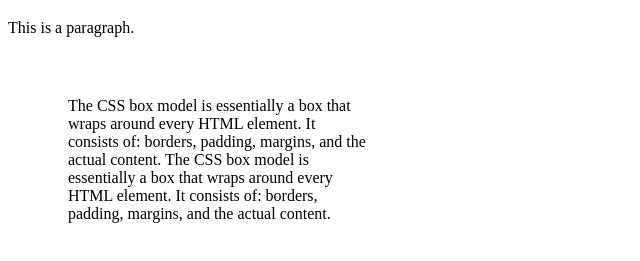
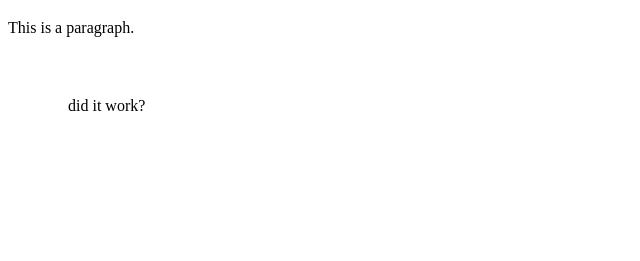
Before and after one commit to Caden44/Caden-s-first-site, a plain HTML site: page index.html in a window 1280 px wide. Shown: the part 61-322 px from the top of the page, without its empty margins (0-640 px from the left). Drawn offline with Linux system fonts and the light colour scheme.

Commit message:
Update index.html

```diff
--- a/index.html
+++ b/index.html
@@ -17,5 +17,5 @@
             border: 15px blue;
             padding: 10px;
             margin: 50px;">
-    The CSS box model is essentially a box that wraps around every HTML element. It consists of: borders, padding, margins, and the actual content. The CSS box model is essentially a box that wraps around every HTML element. It consists of: borders, padding, margins, and the actual content.
+    did it work?
 </div>
```
